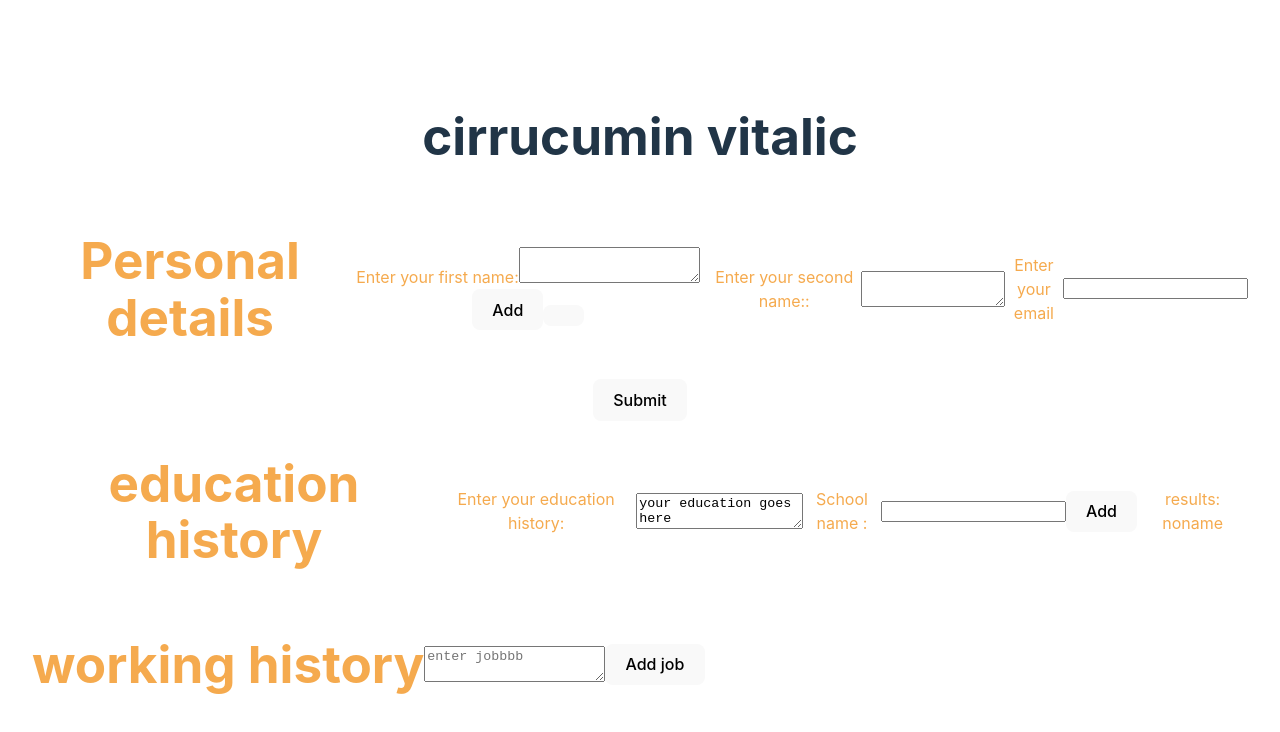
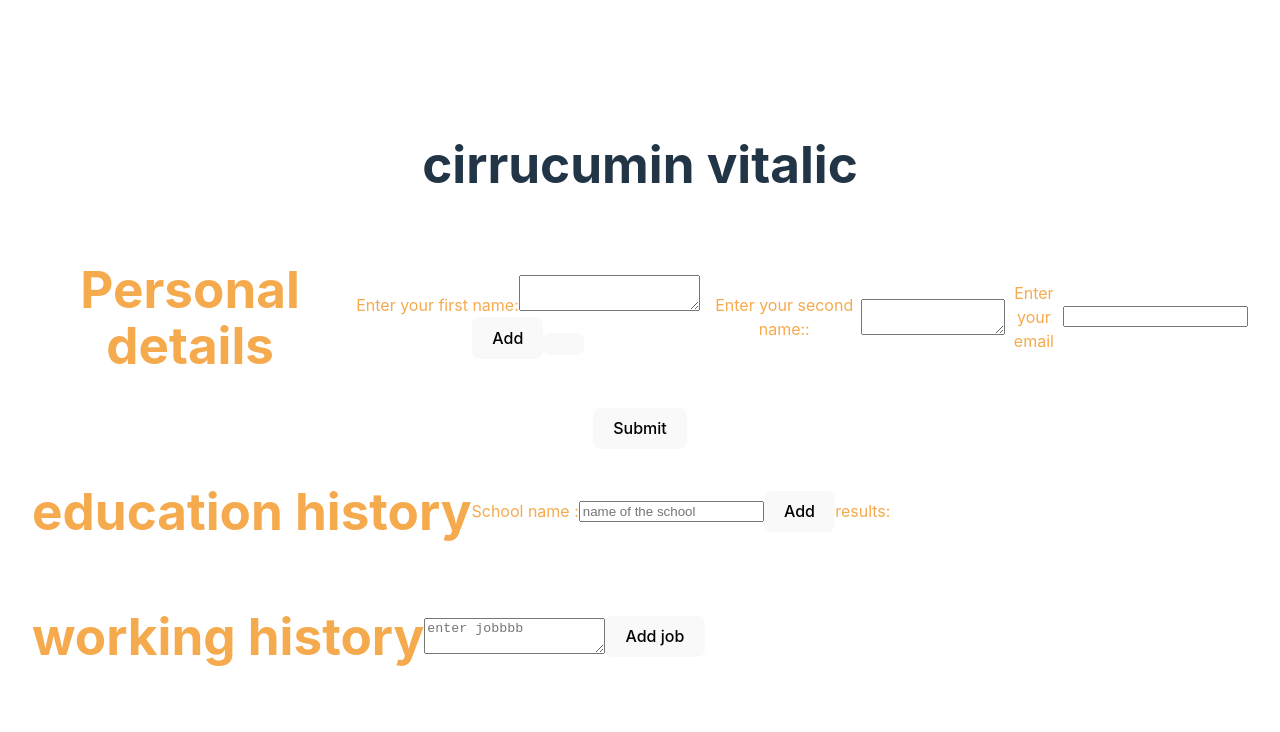
Before and after one commit to Bol-o/react-learning, a React (Vite) app in the folder runy-nose-react-app/: page / in a window 1280 px wide. Shown: the top 732 px of the page. Built offline with nearby package versions, Linux system fonts and the light colour scheme.

Commit message:
Added ul/li for schools, for practise

```diff
--- a/runy-nose-react-app/src/education.jsx
+++ b/runy-nose-react-app/src/education.jsx
@@ -6,19 +6,27 @@ import './App.css'
 
 function EduDetails(){
 
-    const [schoolName, setSchName] = useState('noname');
-
+    const [schoolName, setSchName] = useState([]);
+    const [inputValue, setInputValue] = useState('')
+    const [schoolsList, setSchList] = useState([])
     // const inputText = document.getElementById('school-name');
     // var inputText2 = inputText.value
 
 
     const onButtonClick = () => {
-      const schoolNamen = document.getElementById('schoolName') //this has to be inside this--
+
+      if(!inputValue){
+        alert('enter something')
+        return
+      }
+      //const schoolNamen = document.getElementById('schoolName') //this has to be inside this--
       //--funtion as when outisde, the initial render doesn't load//
     // let schoolText = schoolNamen.value
 
      // alert(schoolNamen.value)
-    setSchName(schoolNamen.value);
+    setSchName([...schoolName, inputValue]);
+    setSchList([''])
+    setInputValue('')
 
     }
 
@@ -32,28 +40,39 @@ function EduDetails(){
           <h1>education history</h1>
 
     <form>
-         <label for="edu-His">Enter your education history:</label>
+         {/* <label for="edu-His">Enter your education history:</label>
 
-         <textarea  id="edu-His"  >your education goes here</textarea>
+         <input id="edu-His"  placeholder="education hsitory"/> */}
 
         <form action="">
 
             <label for="school-name">School name :</label>
 
-            <input type="text" name="school-name" id="schoolName"  />
+            <input type="text"
+             name="school-name"
+             id="schoolName"
+             placeholder="name of the school"
+             value={inputValue}
+             onChange={(e) => setInputValue(e.target.value)}
+             />
 
             <button
             type="button"
             onClick={onButtonClick}
             >Add</button>
 
-        </form>
+          </form>
 
 
 
 
     </form>
-    <div>results: {schoolName}</div>
+    <div>results: {schoolsList.map((item, index) => (
+      <ul key={index}>{item}{schoolName.map((item, index) => (
+        <li key={index}>{item}</li>))}
+        </ul>
+    )
+    )}</div>
 
     </div>
     </>
--- a/runy-nose-react-app/src/work-history.jsx
+++ b/runy-nose-react-app/src/work-history.jsx
@@ -7,23 +7,23 @@ function WorkHistory(){
     const [items, setItems] = useState([])
     const [ulList, setUlList] = useState([])
 function addJob(){
-    alert("first alret" + inputValue)
+    // alert("first alret" + inputValue)
     // var bronxDemon = document.getElementById("bronx-demon")
     // var bronxDemon2 = document.getElementById("bronx-demon2")
 if (!inputValue){
-    alert(inputValue)
+    // alert(inputValue)
     alert('type summin bronx demon')
     // inputValue = 'type summin bronx demon'
     // bronxDemon2.placeholder = 'type summin bronx demon'
 
-    alert(inputValue)
+    // alert(inputValue)
     return
 }
-alert('second alert: ' + inputValue)
+// alert('second alert: ' + inputValue)
 
-alert('third alert: ' + inputValue)
+// alert('third alert: ' + inputValue)
 // bronxDemon2.placeholder = 'Enter item'
-alert(inputValue)
+// alert(inputValue)
 setItems([...items, inputValue])
 setInputValue('')
 setUlList([''])
@@ -34,13 +34,11 @@ setUlList([''])
 
 return(
     <>
-
-
       <div className="pers-det">
         <h1 >working history</h1>
           <form action="">
-    <div >
 
+       <div>
           <div>
             <textarea
              id="bronx-demon"
@@ -48,19 +46,16 @@ return(
              className="pers-det"
              value={inputValue}
              onChange={(e) => setInputValue(e.target.value)}
-             placeholder={inputValue ? inputValue : 'enter jobbbb'} ></textarea>
+             placeholder={inputValue ? inputValue : 'enter jobbbb'}>
+            </textarea>
           </div>
-
         </div>
-
-
 
         <div>
             {ulList.map((item, index) => (
           <ul id="job-list" key={index}>{item}
-          {items.map((item, index) => (
-                <li key={index}>{item}</li>
-            ))}
+
+          {items.map((item, index) => ( <li key={index}>{item}</li>))}
 
           </ul>
             ))}
```
Lines whose indentation alone changed are shown as unchanged.
